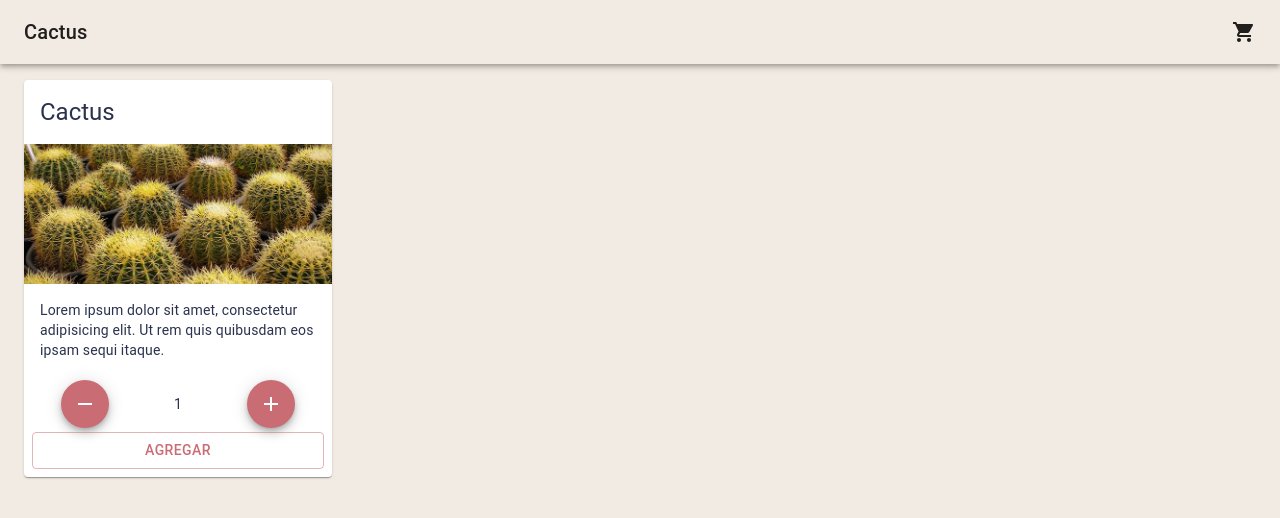
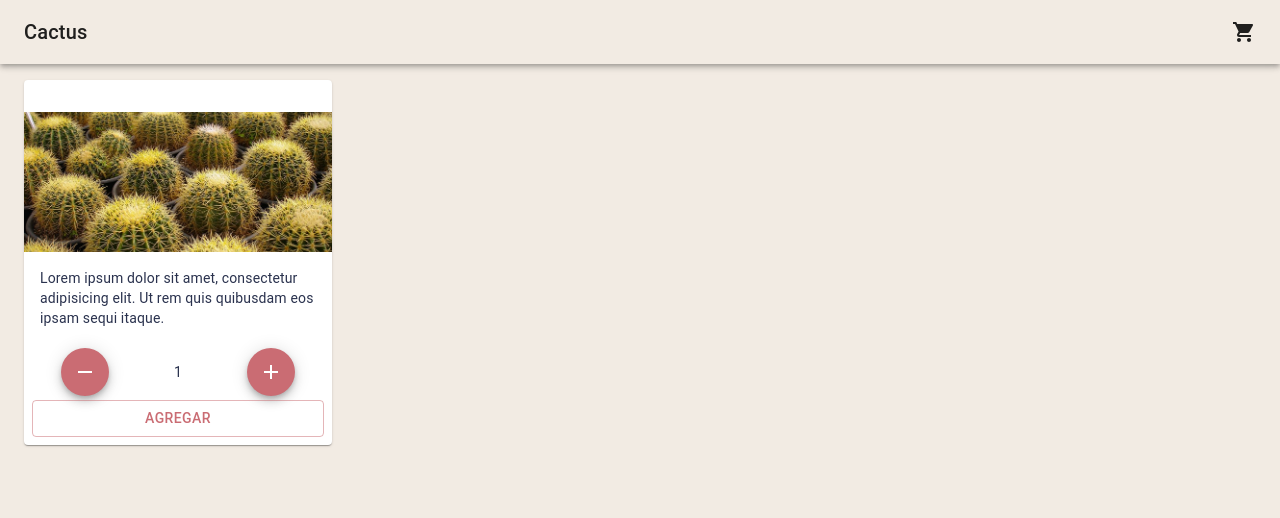
Before and after one commit to carlosandresalzate/cactus, a React (Create React App) app: page / in a window 1280 px wide. Shown: the top 518 px of the page. Built offline with nearby package versions, Linux system fonts and the light colour scheme.

Commit message:
remuevo props del componente ItemListContainer

```diff
--- a/src/App.js
+++ b/src/App.js
@@ -31,7 +31,7 @@ function App() {
       <CssBaseline />
       <div className='App'>
         <MyNavbar />
-        <ItemListContainer greeting='Cactus' />
+        <ItemListContainer />
       </div>
     </ThemeProvider>
   );
```
